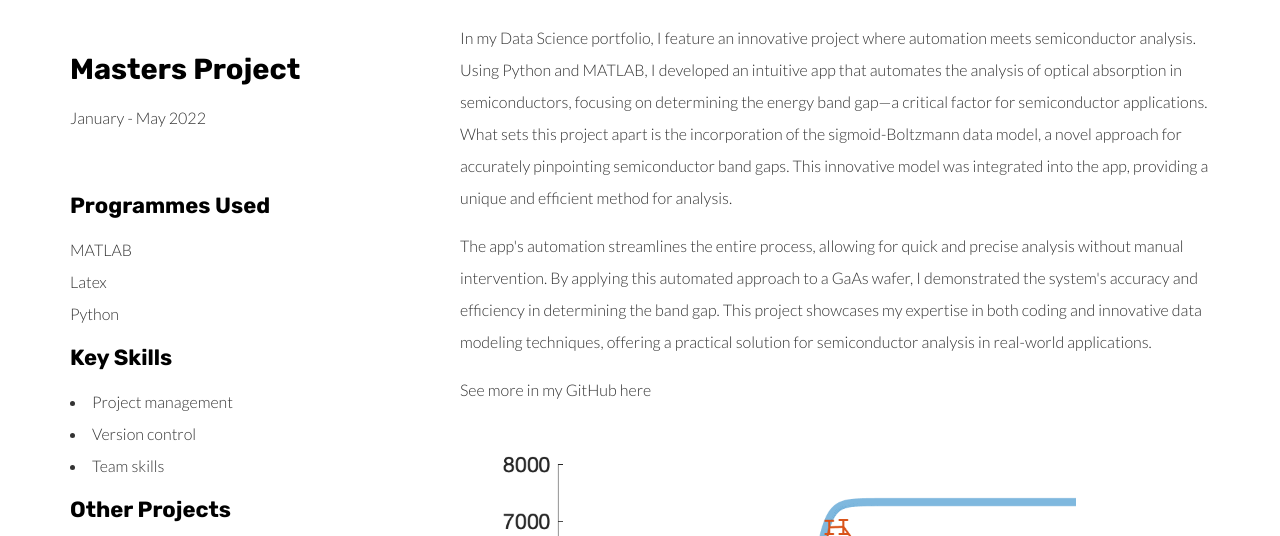
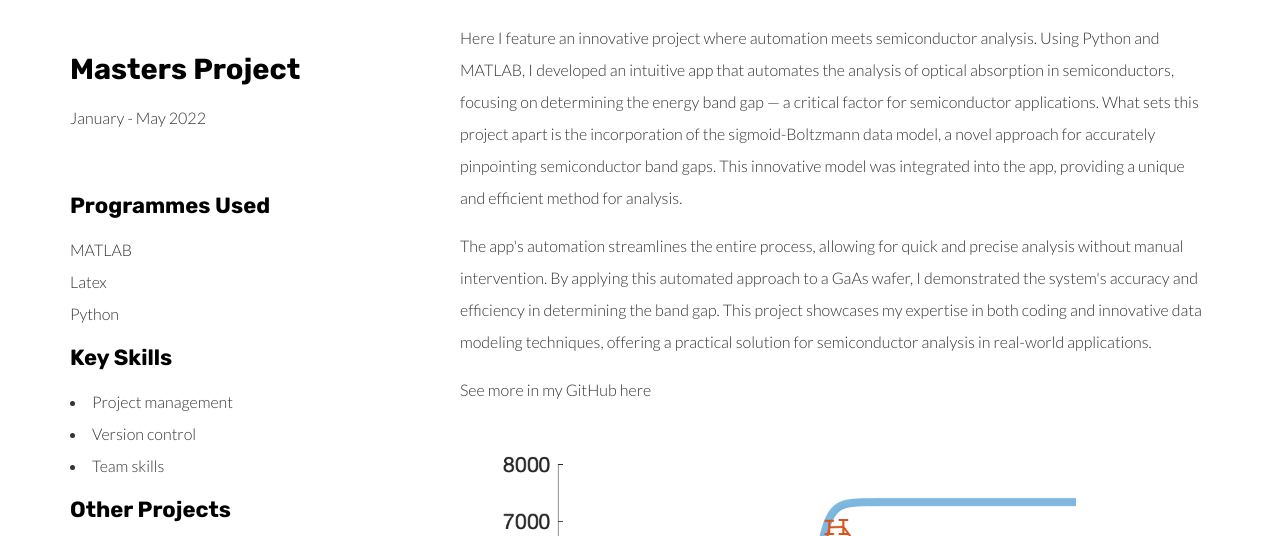
Before and after one commit to jakehurley/my_portfolio, a plain HTML site: page project.html in a window 1280 px wide. Shown: the part 191-727 px from the top of the page. Drawn offline with Linux system fonts and the light colour scheme.

Commit message:
Update project.html

```diff
--- a/project.html
+++ b/project.html
@@ -79,9 +79,9 @@
 
             </div>
             <div class="col-md-8">
-              <p>In my Data Science portfolio, I feature an innovative project where automation meets semiconductor analysis.
+              <p>Here I feature an innovative project where automation meets semiconductor analysis.
                 Using Python and MATLAB, I developed an intuitive app that automates the analysis of optical absorption in
-                semiconductors, focusing on determining the energy band gap—a critical factor for semiconductor applications.
+                semiconductors, focusing on determining the energy band gap — a critical factor for semiconductor applications.
                 What sets this project apart is the incorporation of the sigmoid-Boltzmann data model, a novel approach for
                 accurately pinpointing semiconductor band gaps. This innovative model was integrated into the app, providing a
                 unique and efficient method for analysis.</p>
```
